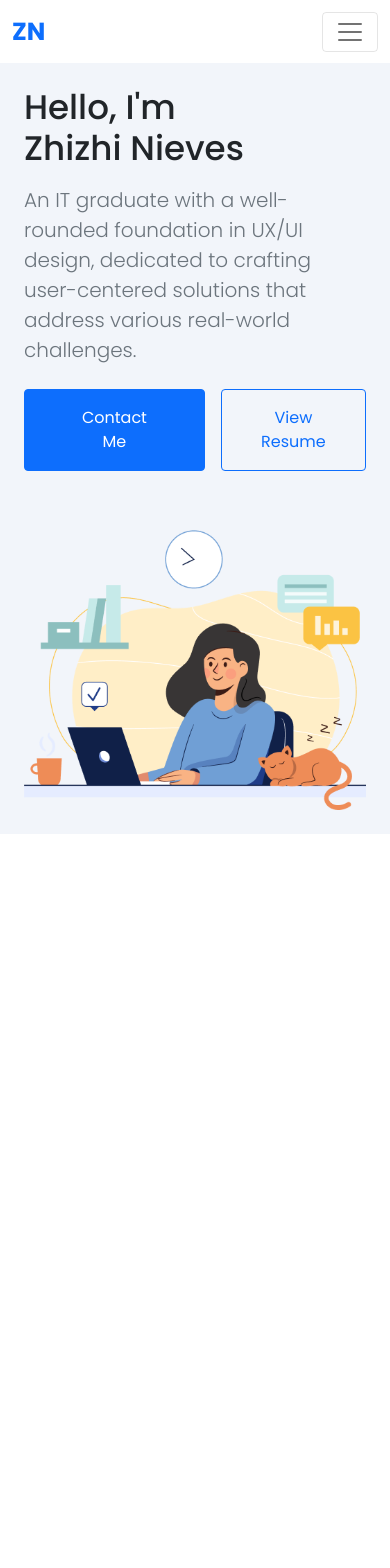
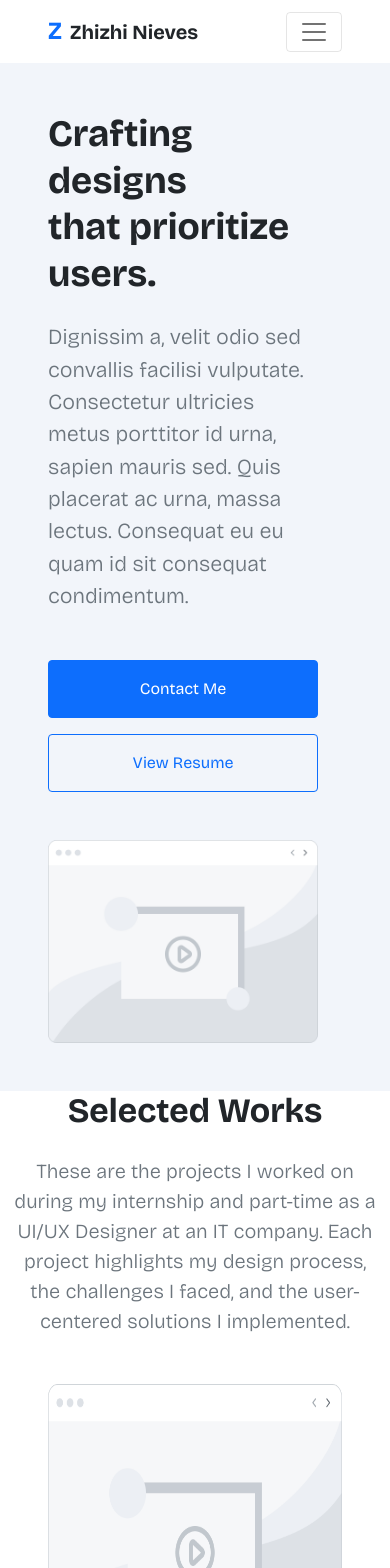
Before and after one commit to Bulbasar/Zhi, a React (Vite) app: page / in a window 390 px wide. Shown: the top 1568 px of the page. Before the commit the page ends 844 px from the top, so only its background shows below. Built offline with nearby package versions, Linux system fonts and the light colour scheme.

Commit message:
Second Commit

```diff
--- a/index.html
+++ b/index.html
@@ -25,12 +25,9 @@
     />
 
     <!-- font family -->
-    <link rel="preconnect" href="https://fonts.googleapis.com" />
-    <link rel="preconnect" href="https://fonts.gstatic.com" crossorigin />
-    <link
-      href="https://fonts.googleapis.com/css2?family=Poppins:ital,wght@0,100;0,200;0,300;0,400;0,500;0,600;0,700;0,800;0,900;1,100;1,200;1,300;1,400;1,500;1,600;1,700;1,800;1,900&display=swap"
-      rel="stylesheet"
-    />
+    <link rel="preconnect" href="https://fonts.googleapis.com">
+    <link rel="preconnect" href="https://fonts.gstatic.com" crossorigin>
+    <link href="https://fonts.googleapis.com/css2?family=Bricolage+Grotesque:opsz,wght@12..96,200..800&family=Poppins:ital,wght@0,100;0,200;0,300;0,400;0,500;0,600;0,700;0,800;0,900;1,100;1,200;1,300;1,400;1,500;1,600;1,700;1,800;1,900&display=swap" rel="stylesheet">
 
     <title>My Portfolio</title>
   </head>
--- a/src/main.jsx
+++ b/src/main.jsx
@@ -1,8 +1,11 @@
 import { StrictMode } from "react";
 import { createRoot } from "react-dom/client";
+import "./styles/main.css";
+
+// modules
 import Navbar from "./modules/navbar/Navbar";
 import Showcase from "./modules/showcase/Showcase";
-import "./styles/main.css";
+import Project from "./modules/projects/Project";
 
 createRoot(document.getElementById("root")).render(
   <StrictMode>
@@ -16,6 +19,7 @@ createRoot(document.getElementById("root")).render(
     >
       <Navbar />
       <Showcase />
+      <Project />
     </div>
   </StrictMode>
 );
--- a/src/modules/navbar/Navbar.jsx
+++ b/src/modules/navbar/Navbar.jsx
@@ -3,10 +3,11 @@ import React from "react";
 const Navbar = () => {
   return (
     <nav className="navbar navbar-expand-lg navbar-light bg-white">
-      <div className="container">
+      <div className="container-fluid px-5">
         {/* Brand Name */}
-        <a className="navbar-brand fw-bold text-primary fs-2" href="#">
-          ZN
+        <a className="navbar-brand fw-bold text-primary" href="#">
+          <span className="fs-2 custom-logo">Z</span>
+          <span className="h-100 mx-2 text-dark">Zhizhi Nieves</span>
         </a>
 
         {/* Hamburger Menu Button */}
--- /dev/null
+++ b/src/modules/projects/Project.jsx
@@ -0,0 +1,119 @@
+import React from "react";
+import showcase2Img from "../../assets/showcase2.png";
+
+const Project = () => {
+  return (
+    <section className="min-vh-100 d-flex align-items-center bg-white">
+      <div className="d-flex flex-column w-100">
+        <div className="container">
+          <div className=" text-center mb-5">
+            <h1 className="display-4 fw-bold mb-4">Selected Works</h1>
+            <p className="lead text-muted mb-5">
+              These are the projects I worked on during my internship and
+              part-time as a UI/UX Designer at an IT company. Each project
+              highlights my design process, the challenges I faced, and the
+              user-centered solutions I implemented.
+            </p>
+          </div>
+        </div>
+
+        <div className="container-fluid px-5">
+          <div className="project-container mb-5">
+            <div className="row align-items-center gy-5 mx-0">
+              <div className="col-12 col-lg-6 px-0">
+                <div
+                  className="position-relative project-img px-5"
+                  style={{ height: "35rem" }}
+                >
+                  <img
+                    src={showcase2Img}
+                    alt="HRIS Project"
+                    className="img-fluid w-100 h-100"
+                  />
+                </div>
+              </div>
+
+              <div className="col-12 col-lg-6 ps-lg-5">
+                <h2 className="h1 fw-bold mb-4">HRIS Redesign</h2>
+                <p className="lead mb-4">
+                  I redesigned the company's HRIS interface to improve usability
+                  and enhance employee management, making tasks easier and more
+                  efficient for both employees and administrators.
+                </p>
+                <a href="#" className="btn btn-outline-primary px-5 py-3">
+                  View Work
+                </a>
+              </div>
+            </div>
+          </div>
+          <br />
+          <br />
+          <br />
+          <div className="project-container">
+            <div className="row align-items-center gy-5 mx-0">
+              <div className="col-12 col-lg-6 ps-lg-5 order-2 order-lg-1">
+                <h2 className="h1 fw-bold mb-4">CMS for Market Launch</h2>
+                <p className="lead mb-4">
+                  I designed a Content Management System to simplify and
+                  optimize content creation and management, ensuring seamless
+                  operations and supporting the company’s successful market
+                  launch.
+                </p>
+                <a href="#" className="btn btn-outline-primary px-5 py-3">
+                  View Work
+                </a>
+              </div>
+              <div className="col-12 col-lg-6 px-0 order-1 order-lg-2">
+                <div
+                  className="position-relative project-img px-5"
+                  style={{ height: "35rem" }}
+                >
+                  <img
+                    src={showcase2Img}
+                    alt="HRIS Project"
+                    className="img-fluid w-100 h-100"
+                  />
+                </div>
+              </div>
+            </div>
+          </div>
+          <br />
+          <br />
+          <br />
+          <div className="project-container mb-5">
+            <div className="row align-items-center gy-5 mx-0">
+              <div className="col-12 col-lg-6 px-0">
+                <div
+                  className="position-relative project-img px-5"
+                  style={{ height: "35rem" }}
+                >
+                  <img
+                    src={showcase2Img}
+                    alt="HRIS Project"
+                    className="img-fluid w-100 h-100"
+                  />
+                </div>
+              </div>
+
+              <div className="col-12 col-lg-6 ps-lg-5">
+                <h2 className="h1 fw-bold mb-4">
+                  Custom HRIS with New Features
+                </h2>
+                <p className="lead mb-4">
+                  I customized the HRIS with additional features and
+                  enhancements, tailored to the company’s client’s specific
+                  needs for better employee management and improved processes.
+                </p>
+                <a href="#" className="btn btn-outline-primary px-5 py-3">
+                  View Work
+                </a>
+              </div>
+            </div>
+          </div>
+        </div>
+      </div>
+    </section>
+  );
+};
+
+export default Project;
--- a/src/modules/showcase/Showcase.jsx
+++ b/src/modules/showcase/Showcase.jsx
@@ -1,35 +1,36 @@
 import React from "react";
-import showcaseImg from "../../assets/showcase.png";
+import showcase2Img from "../../assets/showcase2.png";
 
 const Showcase = () => {
   return (
-    <section className="container p-4 d-flex align-items-center">
-      <div className="row align-items-center">
+    <section className="container-fluid px-5 min-vh-100 d-flex align-items-center py-5 container-90">
+      <div className="row align-items-center w-100 showcase-container">
         <div className="col-lg-6 mb-5 mb-lg-0">
-          <h1 className="display-4 mb-3" style={{ fontWeight: 500 }}>
-            Hello, I'm
+          <h1 className="display-3 fw-bold mb-4 lh-sm">
+            Crafting designs
             <br />
-            Zhizhi Nieves
+            that prioritize users.
           </h1>
-          <p className="lead text-muted mb-4 fs-5">
-            An IT graduate with a well-rounded foundation in UX/UI design,
-            dedicated to crafting user-centered solutions that address various
-            real-world challenges.
+          <p className="lead mb-5 fs-4 text-secondary">
+            Dignissim a, velit odio sed convallis facilisi vulputate.
+            Consectetur ultricies metus porttitor id urna, sapien mauris sed.
+            Quis placerat ac urna, massa lectus. Consequat eu eu quam id sit
+            consequat condimentum.
           </p>
-          <div className="d-flex gap-3">
-            <button className="btn btn-primary px-5 pt-3 pb-3">
+          <div className="d-flex gap-3 showcase-btn">
+            <button className="btn btn-primary px-4 py-3 fw-semibold">
               Contact Me
             </button>
-            <button className="btn btn-outline-primary px-4 pt-3 pb-3">
+            <button className="btn btn-outline-primary px-4 py-3 fw-semibold">
               View Resume
             </button>
           </div>
         </div>
-        <div className="col-lg-6">
+        <div className="col-lg-6 d-flex flex-row justify-content-end">
           <img
-            src={showcaseImg}
-            alt="Developer illustration"
-            className="img-fluid"
+            src={showcase2Img}
+            alt="Browser window with video player"
+            className="img-fluid showcase-img"
           />
         </div>
       </div>
--- a/src/styles/main.css
+++ b/src/styles/main.css
@@ -1,3 +1,43 @@
+* {
+  font-family: "Bricolage Grotesque";
+}
+
+/* Apply to all elements */
+* {
+  scrollbar-width: thin; /* For Firefox */
+  scrollbar-color: #888 transparent; /* For Firefox */
+}
+
+/* For WebKit browsers like Chrome, Edge, and Safari */
+*::-webkit-scrollbar {
+  width: 3px;
+  height: 3px; /* For horizontal scrollbar */
+}
+
+*::-webkit-scrollbar-thumb {
+  background: #888;
+  border-radius: 5px; /* Optional: Makes the scrollbar thumb rounded */
+}
+
+*::-webkit-scrollbar-track {
+  background: transparent; /* Optional: Background of the scrollbar track */
+}
+
+/* navbar */
+
+.nav-link:hover {
+  color: #0d6efd !important;
+}
+
+.showcase-container {
+  margin-top: -10rem;
+}
+
+.container-90 {
+  width: 100%;
+  margin: 0 auto;
+}
+
 @media screen and (max-width: 991px) {
   /* Add border when the navbarNav is expanded */
   .collapse.show {
@@ -13,4 +53,34 @@
   .collapse.show .contactBtn {
     margin-bottom: 10px !important;
   }
+
+  .showcase-container {
+    margin-top: 0;
+  }
+  .showcase-img {
+    width: 100%;
+  }
+
+  .project-img {
+    padding: 0 !important;
+    height: 450px !important;
+  }
 }
+
+@media screen and (max-width: 700px) {
+  /* Add border when the navbarNav is expanded */
+  .showcase-btn {
+    display: flex;
+    flex-direction: column;
+    justify-content: space-between;
+  }
+
+  .showcase-btn button {
+    width: 100%;
+  }
+
+  .project-img {
+    padding: 0 !important;
+    height: 300px !important;
+  }
+}
```
Also changed, not shown: src/assets/showcase2.png (added).
